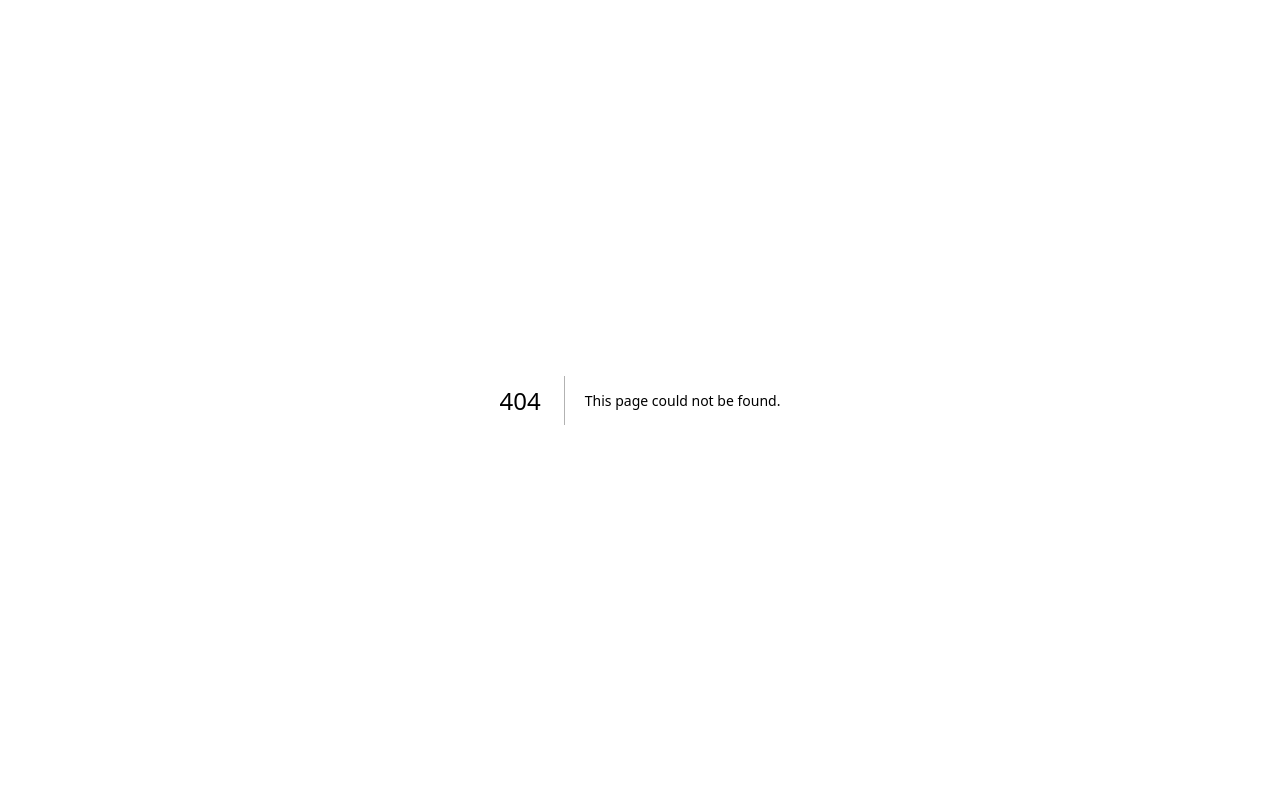
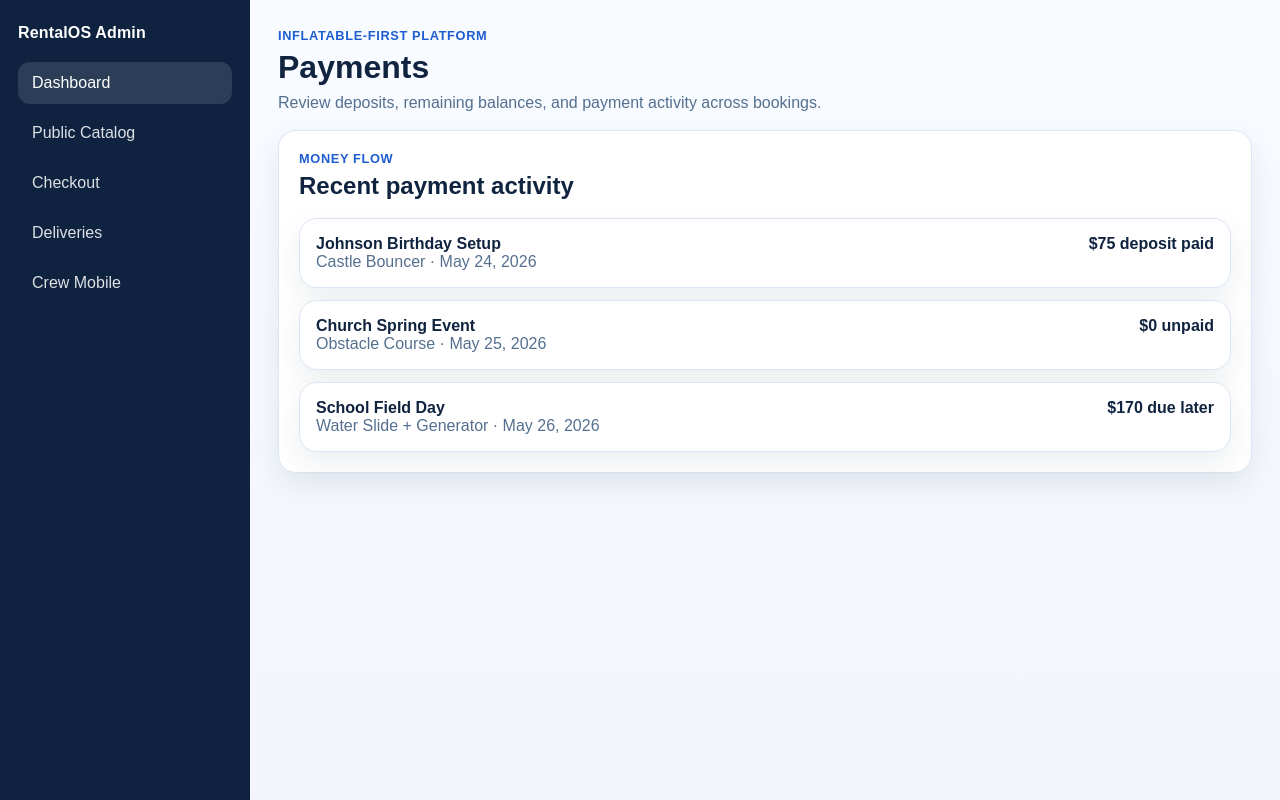
Before and after one commit to kkoly10/rental-software, a Next.js app: page /dashboard/payments in a window 1280 px wide. Before the commit this address had no page. Built offline with nearby package versions, Linux system fonts and the light colour scheme.

Commit message:
Add payments page scaffold

```diff
--- /dev/null
+++ b/app/dashboard/payments/page.tsx
@@ -0,0 +1,31 @@
+import { DashboardShell } from "@/components/layout/dashboard-shell";
+import { mockOrders } from "@/lib/mock-data";
+
+export default function PaymentsPage() {
+  return (
+    <DashboardShell
+      title="Payments"
+      description="Review deposits, remaining balances, and payment activity across bookings."
+    >
+      <section className="panel">
+        <div className="section-header">
+          <div>
+            <div className="kicker">Money flow</div>
+            <h2 style={{ margin: "6px 0 0" }}>Recent payment activity</h2>
+          </div>
+        </div>
+        <div className="list">
+          {mockOrders.map((order, index) => (
+            <article key={order.id} className="order-card">
+              <div className="order-row">
+                <strong>{order.customer}</strong>
+                <strong>{index === 0 ? "$75 deposit paid" : index === 1 ? "$0 unpaid" : "$170 due later"}</strong>
+              </div>
+              <div className="muted">{order.item} · {order.date}</div>
+            </article>
+          ))}
+        </div>
+      </section>
+    </DashboardShell>
+  );
+}
```
